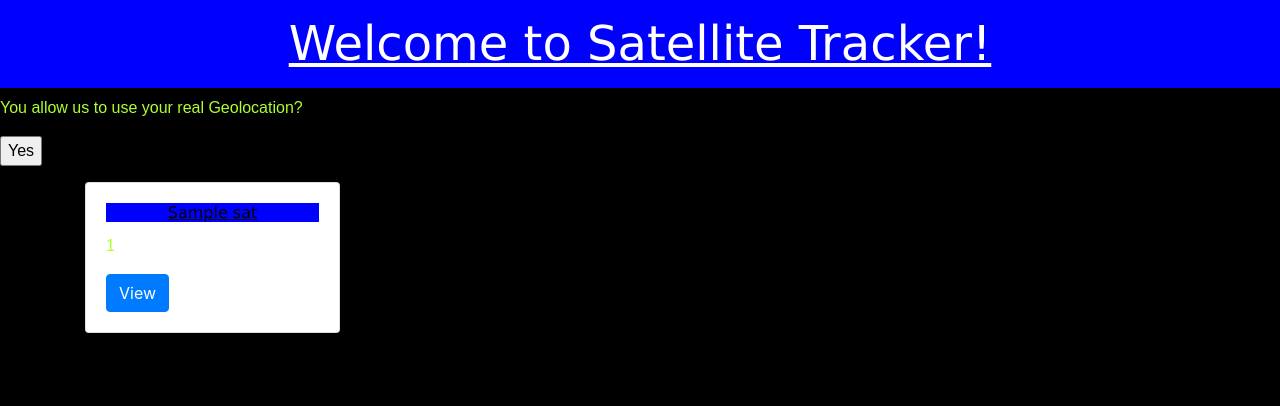
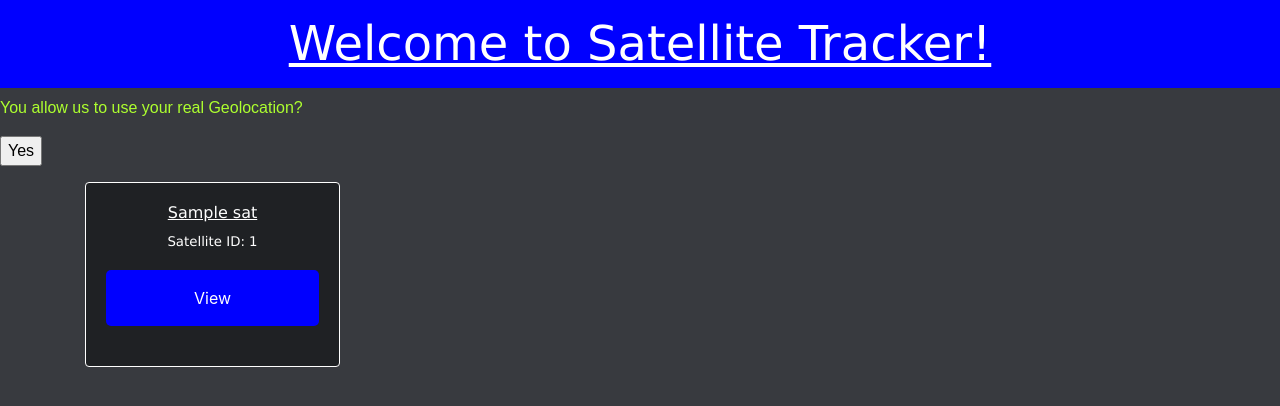
Before and after one commit to mxapelli/SatelliteTracker, a Flask app: template templates/index.html in a window 1280 px wide. Shown: the top 406 px of the page. Run offline with Flask 2, Linux system fonts and the light colour scheme; the template is opened without the code that fills it: most values are stand-ins (such as "Sample title", 1, 10 or a date in 2020); parts of the project's set-up code (start-up, migrations or seed data) failed here and were passed over; some libraries are stand-ins or nearby versions.

Commit message:
design-changes

```diff
--- a/templates/doppler.html
+++ b/templates/doppler.html
@@ -10,7 +10,7 @@
     <script src="https://cdn.plot.ly/plotly-latest.min.js"></script>
     <style>
       body {
-          background-color:black;
+          background-color:#383A3F;
 
       }
       canvas {
--- a/templates/index.html
+++ b/templates/index.html
@@ -10,7 +10,7 @@
     <link rel="shortcut icon" href="https://www.pngall.com/wp-content/uploads/2016/04/Satellite-Download-PNG.png">
     <style>
       body {
-        background-color:black;
+        background-color:#383A3F;
       }
       p {
         color:greenyellow;
@@ -28,13 +28,33 @@
         text-align:center;
         background-color:blue;
       }
-      h6 {
-        color:black;
+      h2 {
+        color:white;
         font-size:12pt;
         font-family:verdana,arial;
         text-decoration:underline;
         text-align:center;
-        background-color:blue;
+      }
+      h3 {
+        color:white;
+        font-size:10pt;
+        font-family:verdana,arial;
+        text-align:center;
+      }
+      .btn {
+        display: block;
+        background:blue;
+        color: white;
+        padding: 15px 20px;
+        margin: 20px 0;
+        border-radius: 5px;
+        box-shadow: rgba(0,0,0,0.9);
+        transition: all 200ms ease-in-out;
+        text-decoration: none;
+      }
+      .card {
+        background:#1F2124;
+        border-color: white;
       }
 
       </style>
@@ -70,9 +90,9 @@
                <!--Titulo: {{ sats['OBJECT_NAME']}}-->
                <div class="card">
                 <div class="card-body">
-                    <h6 class="card-title">{{ sats['OBJECT_NAME']}}</h6>
-                    <p class="card-text">{{ sats['NORAD_CAT_ID']}}</p>
-                    <a href="{{ sats['NORAD_CAT_ID']}}" class="btn btn-primary">View</a>
+                    <h2 class="card-title">{{ sats['OBJECT_NAME']}}</h2>
+                    <h3 class="card-text">Satellite ID: {{ sats['NORAD_CAT_ID']}}</h3>
+                    <a href="{{ sats['NORAD_CAT_ID']}}" class="btn">View</a>
                 </div>
                </div>
             </div>
```
Also changed, not shown: templates/satellite.html (+3 -4 lines).
